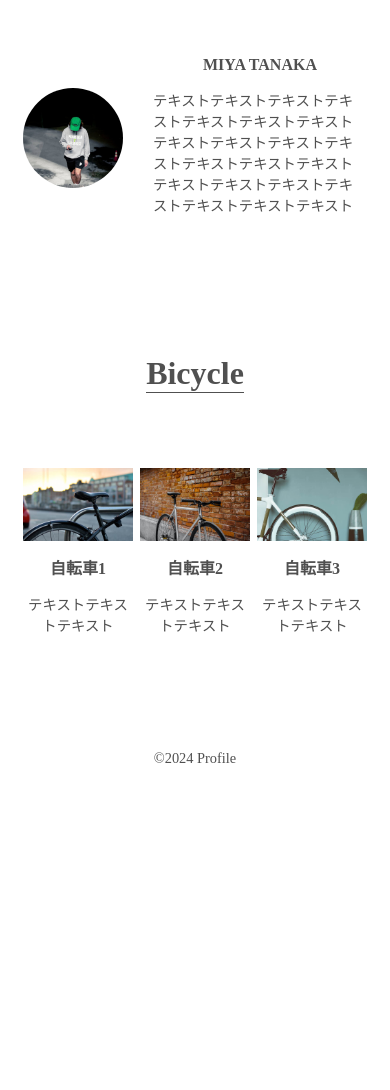
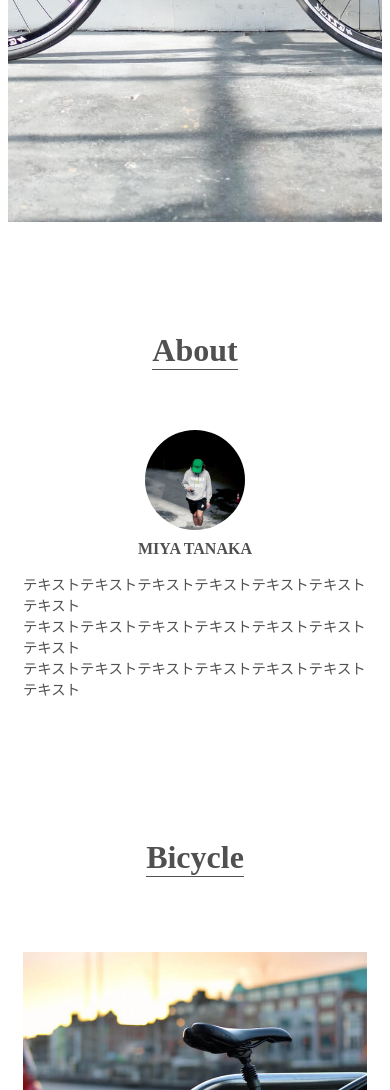
Before and after one commit to m-tange-ppp/profile-menu, a plain HTML site: page index.html in a window 390 px wide. Shown: the part 676-1766 px from the top of the page. Before the commit the page ends 1457 px from the top, so only its background shows below. Drawn offline with Linux system fonts and the light colour scheme.

Commit message:
add SmartPhone

```diff
--- a/css/style.css
+++ b/css/style.css
@@ -70,7 +70,7 @@ li {
 #mainvisual img {
     width: 100%;
     max-width: 1920px;
-    height: 400px;
+    height: 600px;
     object-fit: cover;
 }
 
@@ -107,3 +107,24 @@ li {
 #footer {
     text-align: center;
 }
+
+
+/* SmartPhone */
+@media screen and (max-width: 600px){
+    #mainvisual img {
+        height: calc(100vh - 60px);
+    }
+    #about .content {
+        flex-direction: column;
+    }
+    #about img {
+        margin-right: 0;
+    }
+    #bicycle ul {
+        flex-direction: column;
+    }
+    #bicycle li {
+        width: 100%;
+        margin-bottom: 30px;
+    }
+}
```
